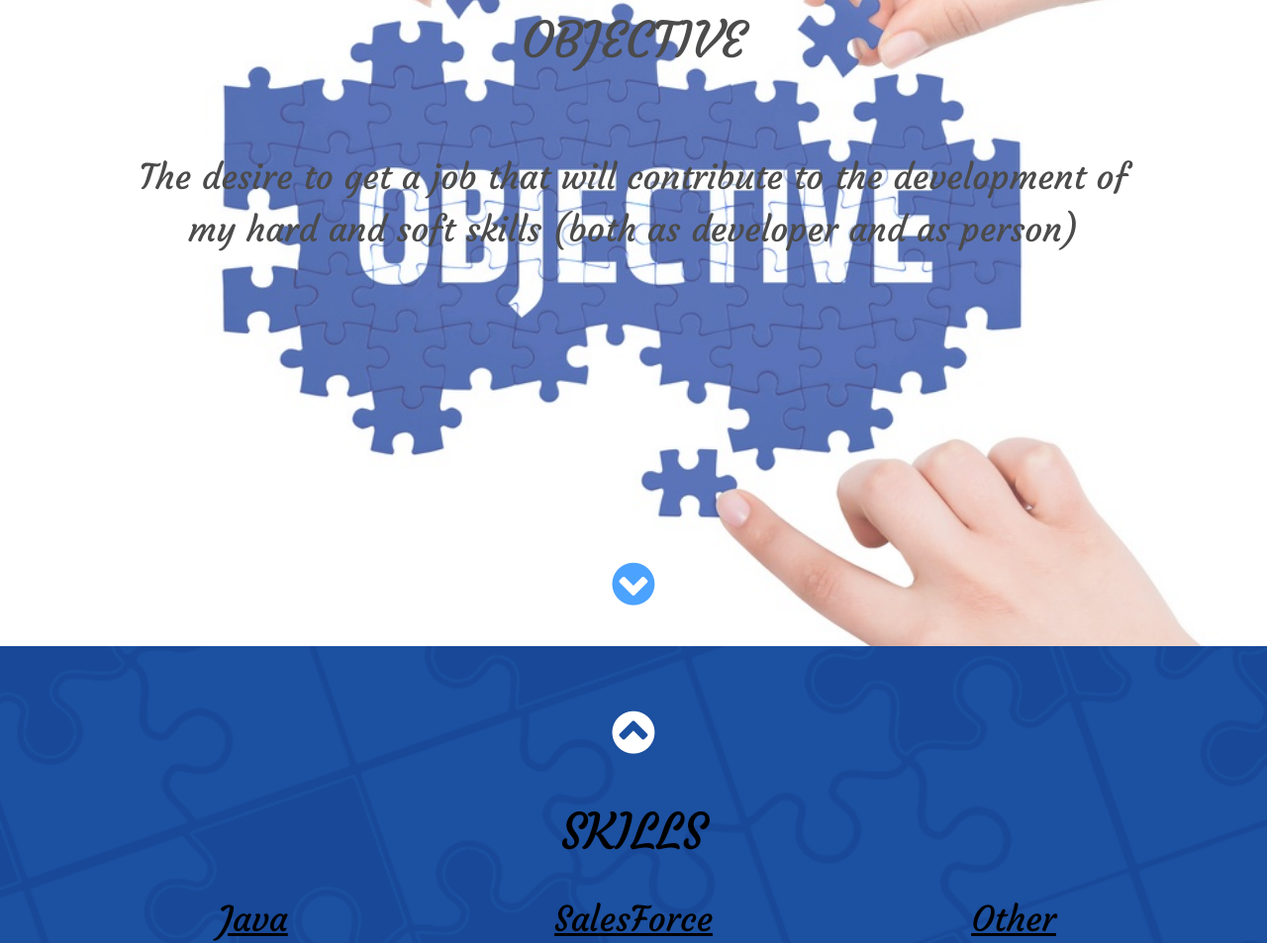
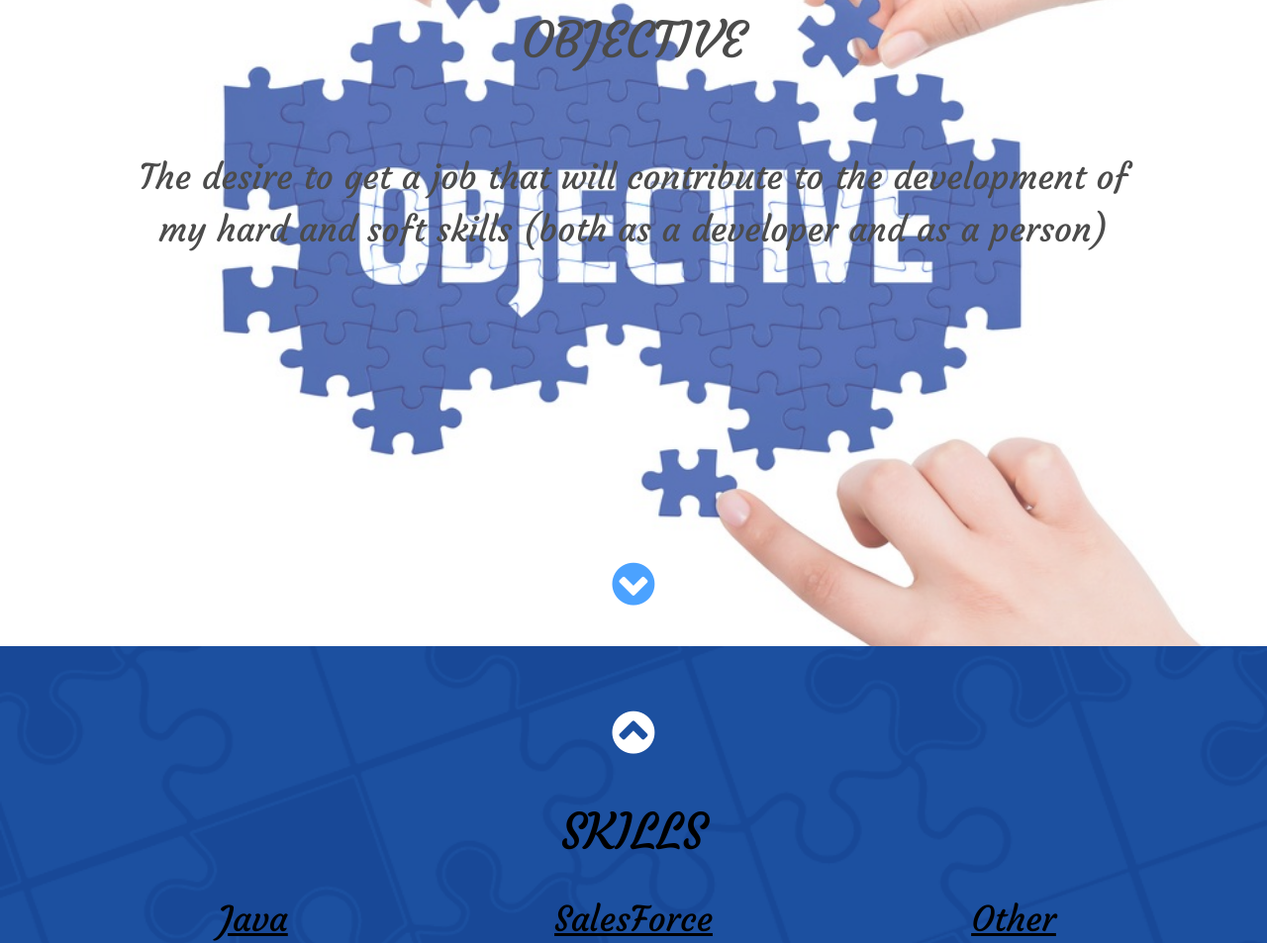
Before and after one commit to Yuriy1705/mycv, a plain HTML site: page index.html in a window 1280 px wide. Shown: the part 947-1900 px from the top of the page at 99% size. Drawn offline with Linux system fonts and the light colour scheme; a web font is replaced by a local one.

Commit message:
second commit

```diff
--- a/index.html
+++ b/index.html
@@ -48,7 +48,7 @@
             Objective
         </div>
         <div class="objectiveSlogan">
-            The desire to get a job that will contribute to the development of my hard and soft skills (both as developer and as person)
+            The desire to get a job that will contribute to the development of my hard and soft skills (both as a developer and as a person)
         </div>
         <div class="linkDown blueLink">
             <a href="#skillsId" class="linkWrapper">
```
